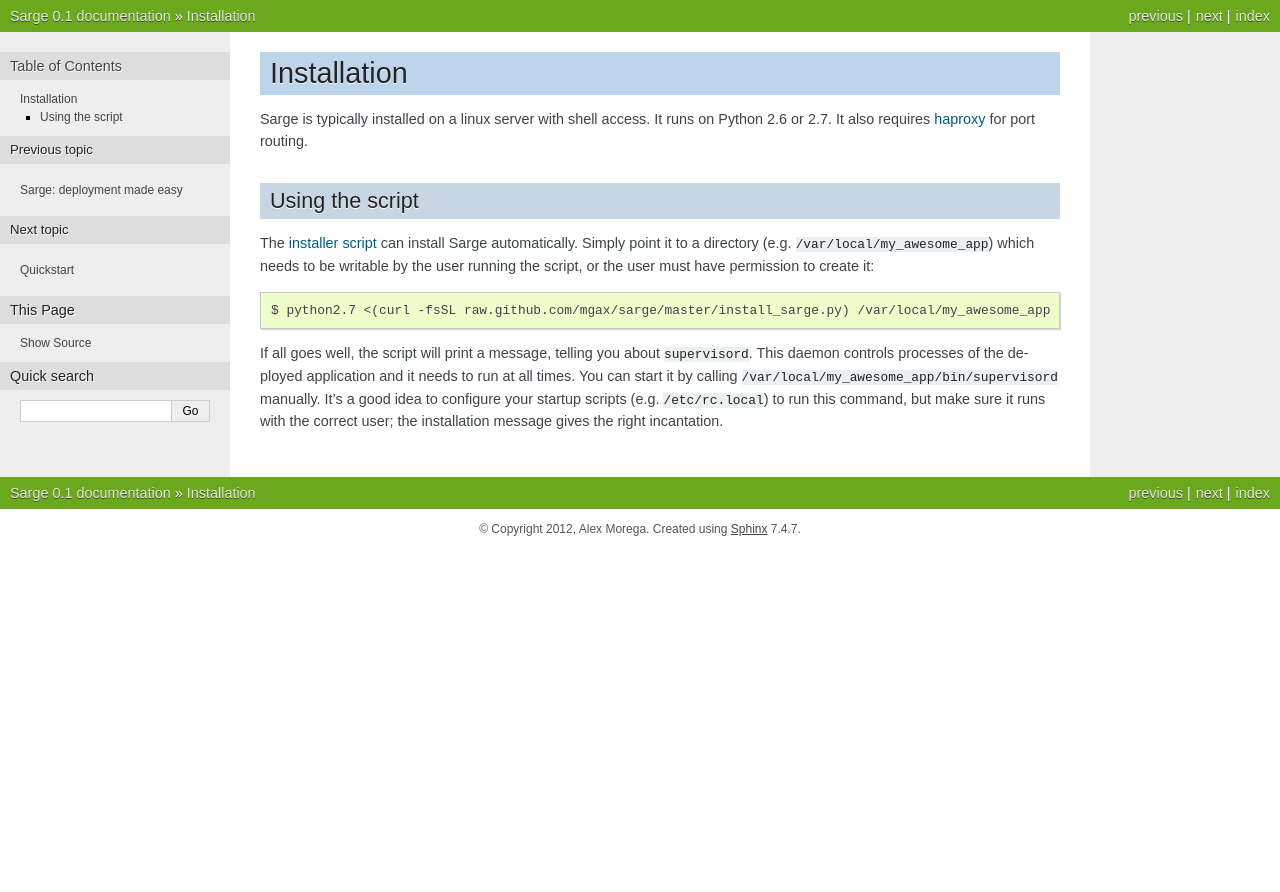
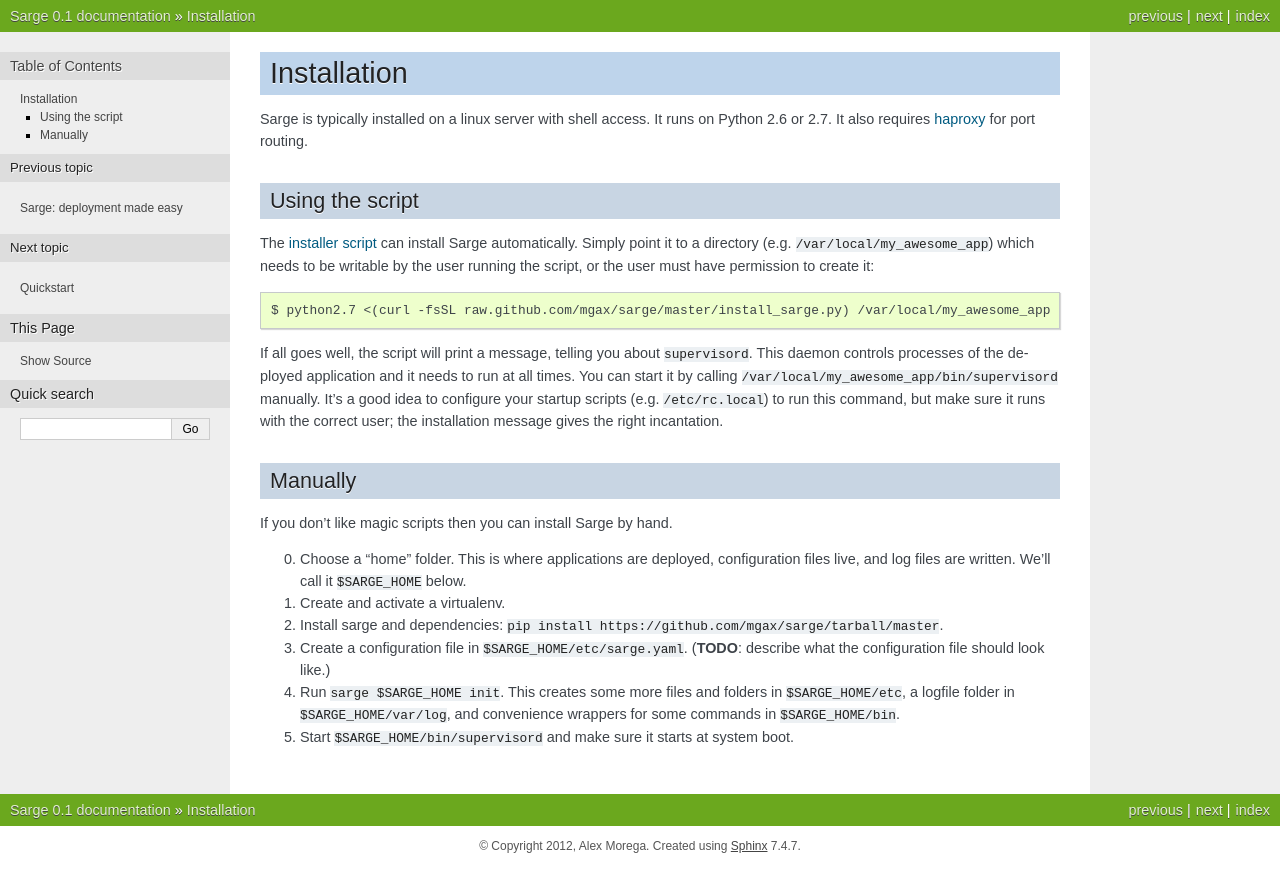
Before and after one commit to mgax/airship, a Sphinx documentation site: the page built from docs/installation.rst, in a window 1280 px wide. Shown: the top 892 px of the page. Built offline with Sphinx 7.4.7, drawn with Linux system fonts in a browser that asks for light colours.

Commit message:
manual installation steps

```diff
--- a/docs/installation.rst
+++ b/docs/installation.rst
@@ -24,3 +24,23 @@
 installation message gives the right incantation.
 
 .. _installer script: https://github.com/mgax/sarge/blob/master/install_sarge.py
+
+
+Manually
+--------
+If you don't like magic scripts then you can install Sarge by hand.
+
+0. Choose a "home" folder.  This is where applications are deployed,
+   configuration files live, and log files are written.  We'll call it
+   ``$SARGE_HOME`` below.
+1. Create and activate a virtualenv.
+2. Install sarge and dependencies:
+   ``pip install https://github.com/mgax/sarge/tarball/master``.
+3. Create a configuration file in ``$SARGE_HOME/etc/sarge.yaml``.
+   (**TODO**: describe what the configuration file should look like.)
+4. Run ``sarge $SARGE_HOME init``. This creates some more files and
+   folders in ``$SARGE_HOME/etc``, a logfile folder in
+   ``$SARGE_HOME/var/log``, and convenience wrappers for some commands
+   in ``$SARGE_HOME/bin``.
+5. Start ``$SARGE_HOME/bin/supervisord`` and make sure it starts at
+   system boot.
```
